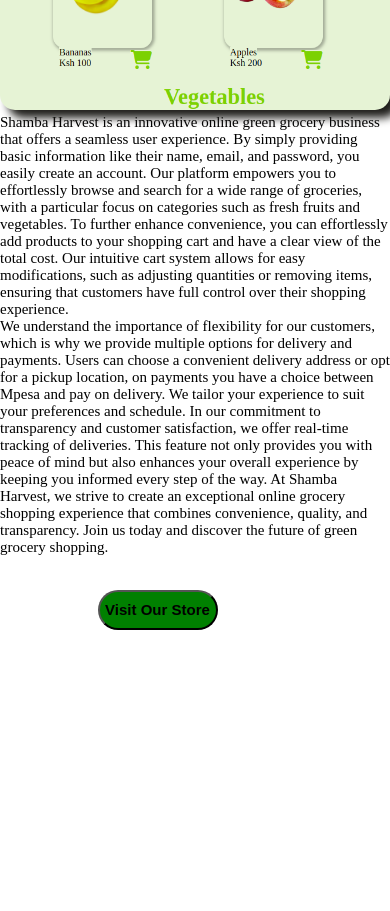
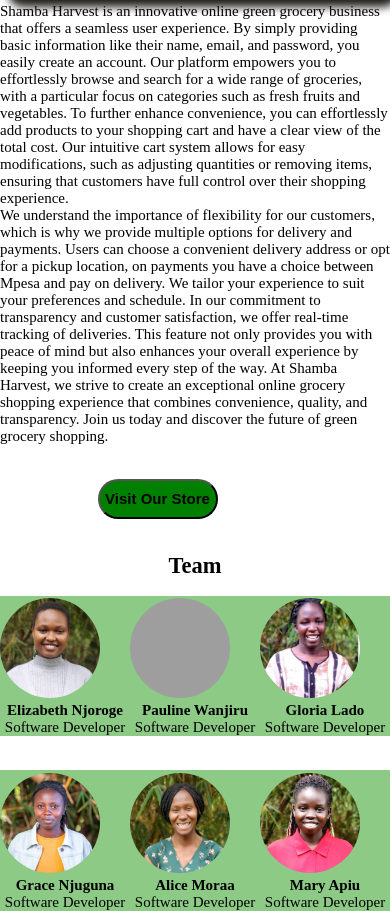
Before and after one commit to Pauline-Goko/newShamba-Harvest, a plain HTML site: page index.html in a window 390 px wide. Shown: the part 3132-4043 px from the top of the page. Before the commit the page ends 3762 px from the top, so only its background shows below. Drawn offline with Linux system fonts and the light colour scheme; grey boxes are pictures that could not be loaded.

Commit message:
created the team feature

```diff
--- a/index.html
+++ b/index.html
@@ -156,5 +156,46 @@
         </div>
 </section>
 
+<br><br>
+
+<!-- Team by Elizabeth -->
+<h1 id="what">Team</h1>
+<br>
+<div class="reviews">
+    <div id="div1">
+        <img id="image2" src="images/Wambui (1).jpg">
+        <p id="name">Elizabeth Njoroge</p>
+        <p>Software Developer</p>
+    </div>
+    <div id="div1">
+        <img id="image3" src="images/popo.jpg">
+        <p id="name">Pauline Wanjiru</p>
+        <p>Software Developer</p>
+    </div>
+    <div id="div1">
+        <img id="image4" src="images/glo.png">
+        <p id="name">Gloria Lado</p>
+        <p>Software Developer</p>
+    </div>
+</div>
+<br><br>
+<div id="reviews2">
+    <div id="div1">
+        <img id="image2" src="images/meeeeee.jpg">
+        <p id="name">Grace Njuguna</p>
+        <p>Software Developer</p>
+    </div>
+    <div id="div1">
+        <img id="image2" src="images/port2.jpeg">
+        <p id="name">Alice Moraa</p>
+        <p>Software Developer</p>
+    </div>
+    <div id="div1">
+        <img id="image2" src="images/apiu.jpg">
+        <p id="name">Mary Apiu</p>
+        <p>Software Developer</p>
+    </div>
+</div>
+
 </body>
 </html>
--- a/styles.css
+++ b/styles.css
@@ -626,3 +626,101 @@
         margin-left: 25%;
     }
 }
+
+
+/* Team styling */
+#div1{
+  width: 300px;
+  height: 300px;
+  border-style: hidden;
+  background-color: rgb(140, 202, 134);
+  border-radius: 10%;
+}
+#div1 p{
+  text-align: center;
+}
+#image2{
+  width: 190px;
+  height: 190px;
+  border-radius: 100%;
+  margin-left: 19%;
+  margin-top: 3%;
+}
+#image3{
+  width: 190px;
+  height: 190px;
+  border-radius: 100%;
+  margin-left: 19%;
+  margin-top: 3%;
+}
+#image4{
+  width: 190px;
+  height: 190px;
+  border-radius: 100%;
+  margin-left: 19%;
+  margin-top: 3%;
+}
+.reviews{
+  display: grid;
+  grid-template-columns: repeat(3,3fr);
+
+}
+#reviews2{
+  display: grid;
+  grid-template-columns: repeat(3,3fr);
+
+}
+#what{
+  text-align: center;
+  font-size: 2.5em;
+}
+#div1 p{
+  margin-left: 2%;
+}
+#name{
+  text-align: center;
+  font-weight: bold;
+}
+
+@media screen and (max-width: 768px) {
+  #div1 {
+    width: 100%;
+    height: auto;
+    border-radius: 0;
+  }
+
+  #image2,
+  #image3,
+  #image4 {
+    width: 100px;
+    height: 100px;
+    margin-left: auto;
+    margin-right: auto;
+    margin-top: 2%;
+  }
+
+  .reviews,
+  #reviews2 {
+    /* display: block;
+    margin-left: 0; */
+    display: grid;
+    grid-template-columns: repeat(3,1fr);
+    justify-items: center;
+    margin-left: 0;
+  }
+
+  #div1 p {
+    margin-left: 0;
+  }
+
+  #what {
+    font-size: 1.5em;
+  }
+
+  .reviews,
+  #reviews2 {
+    display: flex;
+    justify-content: center;
+    align-items: center;
+  }
+}
```
Also changed, not shown: images/Wambui (1).jpg (added), images/apiu.jpg (added), images/glo.png (added), images/meeeeee.jpg (added), images/port2.jpeg (added), 1 other file.
